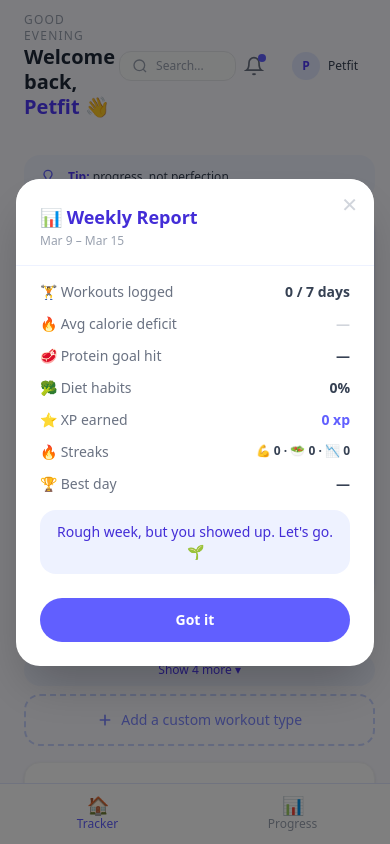
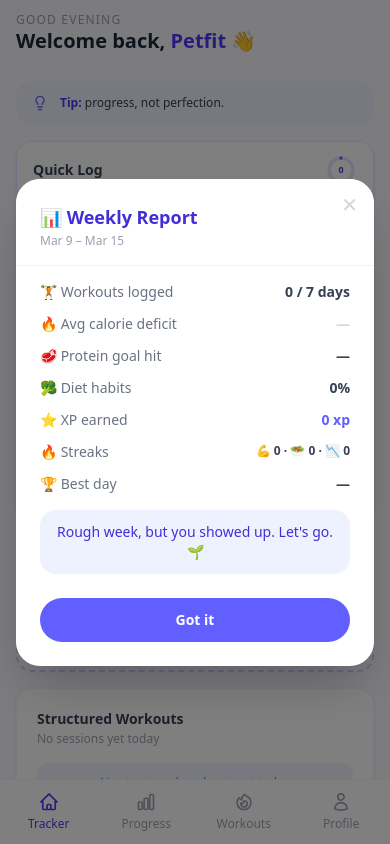
Before and after one commit to benringia/Virtual-Pet-Fitness, a Vue app: page / in a window 390 px wide. Shown: the top 844 px of the page. Built offline with nearby package versions, Linux system fonts and the light colour scheme.

Commit message:
minor fix

```diff
--- a/src/App.vue
+++ b/src/App.vue
@@ -101,7 +101,7 @@
       <!-- MAIN CONTENT -->
       <div class="flex flex-col flex-1 min-w-0 lg:pl-16">
       <!-- Top header bar -->
-      <header class="flex items-center justify-between px-6 py-3 sticky top-0 z-10">
+      <header class="flex items-center justify-between px-4 lg:px-6 py-3 sticky top-0 z-10">
         <!-- Left: Page title -->
         <div>
           <p class="text-xs text-gray-400 uppercase tracking-widest font-medium">{{ timeGreeting }}</p>
@@ -110,7 +110,7 @@
           </h1>
         </div>
         <!-- Center: Search bar (placeholder) -->
-        <div class="flex items-center gap-2 bg-gray-50 border border-gray-200 rounded-xl px-3 py-1.5 w-64">
+        <div class="hidden lg:flex items-center gap-2 bg-gray-50 border border-gray-200 rounded-xl px-3 py-1.5 w-64">
           <svg class="w-4 h-4 text-gray-400 shrink-0" viewBox="0 0 24 24" fill="none" stroke="currentColor" stroke-width="2">
             <circle cx="11" cy="11" r="8"/>
             <path d="m21 21-4.35-4.35"/>
@@ -118,7 +118,7 @@
           <input type="text" placeholder="Search..." class="bg-transparent text-xs text-gray-500 placeholder-gray-400 outline-none w-full" disabled/>
         </div>
         <!-- Right: Notification + Avatar (placeholders) -->
-        <div class="flex items-center gap-3">
+        <div class="hidden lg:flex items-center gap-3">
           <button class="relative p-2 rounded-xl hover:bg-gray-50 transition-colors cursor-pointer" title="Coming soon">
             <svg class="w-5 h-5 text-gray-500" viewBox="0 0 24 24" fill="none" stroke="currentColor" stroke-width="2">
               <path d="M18 8A6 6 0 0 0 6 8c0 7-3 9-3 9h18s-3-2-3-9"/>
@@ -134,7 +134,7 @@
           </div>
         </div>
       </header>
-      <main class="flex-1 min-w-0 overflow-y-auto pb-16 lg:pb-0">
+      <main class="flex-1 min-w-0 overflow-y-auto pb-20 lg:pb-0">
 
         <!-- Progress view -->
         <div v-if="activeView === 'progress'" class="p-4 lg:p-6">
@@ -142,7 +142,7 @@
         </div>
 
         <!-- Tracker view -->
-        <div v-if="activeView === 'tracker'" class="flex flex-col lg:flex-row gap-6 p-6 items-start">
+        <div v-if="activeView === 'tracker'" class="flex flex-col lg:flex-row gap-6 p-4 lg:p-6 items-start">
 
           <!-- Center column — masonry -->
           <div class="flex-1 min-w-0">
@@ -214,7 +214,7 @@
           </div>
 
           <!-- Right panel -->
-          <div class="w-80 shrink-0">
+          <div class="w-full lg:w-80 lg:shrink-0">
             <Pet />
             <!-- Activity Stats card -->
             <div class="bg-white rounded-2xl shadow-sm p-4 mb-4">
@@ -326,17 +326,60 @@
     </div>
 
     <!-- Mobile bottom nav (fixed) -->
-    <nav class="lg:hidden fixed bottom-0 left-0 right-0 bg-white border-t border-indigo-100 flex z-20" aria-label="Mobile navigation">
+    <nav class="lg:hidden fixed bottom-0 left-0 right-0 bg-white border-t border-gray-100 flex z-20" aria-label="Mobile navigation">
+
+      <!-- Tracker -->
       <button
         @click="activeView = 'tracker'"
-        :class="activeView === 'tracker' ? 'text-indigo-500' : 'text-gray-400'"
-        class="flex-1 py-3 flex flex-col items-center gap-0.5 text-xs font-medium transition-colors"
-      ><span class="text-lg leading-none">🏠</span> Tracker</button>
+        :class="activeView === 'tracker' ? 'text-indigo-600' : 'text-gray-400'"
+        class="flex-1 py-3 flex flex-col items-center gap-1 text-xs font-medium transition-colors cursor-pointer"
+        aria-label="Tracker"
+      >
+        <svg class="w-5 h-5" xmlns="http://www.w3.org/2000/svg" fill="none" viewBox="0 0 24 24" stroke-width="2" stroke="currentColor" aria-hidden="true">
+          <path stroke-linecap="round" stroke-linejoin="round" d="m2.25 12 8.954-8.955c.44-.439 1.152-.439 1.591 0L21.75 12M4.5 9.75v10.125c0 .621.504 1.125 1.125 1.125H9.75v-4.875c0-.621.504-1.125 1.125-1.125h2.25c.621 0 1.125.504 1.125 1.125V21h4.125c.621 0 1.125-.504 1.125-1.125V9.75M8.25 21h8.25" />
+        </svg>
+        <span>Tracker</span>
+      </button>
+
+      <!-- Progress -->
       <button
         @click="activeView = 'progress'"
-        :class="activeView === 'progress' ? 'text-indigo-500' : 'text-gray-400'"
-        class="flex-1 py-3 flex flex-col items-center gap-0.5 text-xs font-medium transition-colors"
-      ><span class="text-lg leading-none">📊</span> Progress</button>
+        :class="activeView === 'progress' ? 'text-indigo-600' : 'text-gray-400'"
+        class="flex-1 py-3 flex flex-col items-center gap-1 text-xs font-medium transition-colors cursor-pointer"
+        aria-label="Progress"
+      >
+        <svg class="w-5 h-5" xmlns="http://www.w3.org/2000/svg" fill="none" viewBox="0 0 24 24" stroke-width="2" stroke="currentColor" aria-hidden="true">
+          <path stroke-linecap="round" stroke-linejoin="round" d="M3 13.125C3 12.504 3.504 12 4.125 12h2.25c.621 0 1.125.504 1.125 1.125v6.75C7.5 20.496 6.996 21 6.375 21h-2.25A1.125 1.125 0 0 1 3 19.875v-6.75ZM9.75 8.625c0-.621.504-1.125 1.125-1.125h2.25c.621 0 1.125.504 1.125 1.125v11.25c0 .621-.504 1.125-1.125 1.125h-2.25a1.125 1.125 0 0 1-1.125-1.125V8.625ZM16.5 4.125c0-.621.504-1.125 1.125-1.125h2.25C20.496 3 21 3.504 21 4.125v15.75c0 .621-.504 1.125-1.125 1.125h-2.25a1.125 1.125 0 0 1-1.125-1.125V4.125Z" />
+        </svg>
+        <span>Progress</span>
+      </button>
+
+      <!-- My Workouts -->
+      <button
+        @click="activeView = 'workouts'"
+        :class="activeView === 'workouts' ? 'text-indigo-600' : 'text-gray-400'"
+        class="flex-1 py-3 flex flex-col items-center gap-1 text-xs font-medium transition-colors cursor-pointer"
+        aria-label="My Workouts"
+      >
+        <svg class="w-5 h-5" xmlns="http://www.w3.org/2000/svg" fill="none" viewBox="0 0 24 24" stroke-width="2" stroke="currentColor" aria-hidden="true">
+          <path stroke-linecap="round" stroke-linejoin="round" d="M15.362 5.214A8.252 8.252 0 0 1 12 21 8.25 8.25 0 0 1 6.038 7.047 8.287 8.287 0 0 0 9 9.601a8.983 8.983 0 0 1 3.361-6.867 8.21 8.21 0 0 0 3 2.48Z" />
+          <path stroke-linecap="round" stroke-linejoin="round" d="M12 18a3.75 3.75 0 0 0 .495-7.468 5.99 5.99 0 0 0-1.925 3.547 5.975 5.975 0 0 1-2.133-1.001A3.75 3.75 0 0 0 12 18Z" />
+        </svg>
+        <span>Workouts</span>
+      </button>
+
+      <!-- Profile placeholder -->
+      <button
+        class="flex-1 py-3 flex flex-col items-center gap-1 text-xs font-medium text-gray-400 transition-colors cursor-pointer"
+        aria-label="Profile (coming soon)"
+        title="Coming soon"
+      >
+        <svg class="w-5 h-5" xmlns="http://www.w3.org/2000/svg" fill="none" viewBox="0 0 24 24" stroke-width="2" stroke="currentColor" aria-hidden="true">
+          <path stroke-linecap="round" stroke-linejoin="round" d="M15.75 6a3.75 3.75 0 1 1-7.5 0 3.75 3.75 0 0 1 7.5 0ZM4.501 20.118a7.5 7.5 0 0 1 14.998 0A17.933 17.933 0 0 1 12 21.75c-2.676 0-5.216-.584-7.499-1.632Z" />
+        </svg>
+        <span>Profile</span>
+      </button>
+
     </nav>
 
   </div>
--- a/src/components/WeightLog.vue
+++ b/src/components/WeightLog.vue
@@ -56,9 +56,9 @@
       </div>
     </div>
 
-    <!-- Mini chart (last 7 entries) -->
-    <div v-if="last7.length >= 2" class="mb-4 bg-gray-50 rounded-xl p-3">
-      <p class="text-xs text-gray-400 mb-2">Last {{ last7.length }} entries</p>
+    <!-- Mini chart (1+ entries) -->
+    <div v-if="last7.length >= 1" class="mb-4 bg-gray-50 rounded-xl p-3">
+      <p class="text-xs text-gray-400 mb-2">Last {{ last7.length }} {{ last7.length === 1 ? 'entry' : 'entries' }}</p>
       <svg :viewBox="`0 0 ${SVG_W} ${SVG_H}`" class="w-full h-14" aria-hidden="true">
         <!-- Goal line -->
         <line
@@ -78,14 +78,20 @@
           :points="areaPoints"
           fill="url(#weight-fill)"
         />
-        <!-- Trend line -->
+        <!-- Trend line (2+ points) or horizontal placeholder (1 point) -->
         <polyline
+          v-if="chartCoords.length >= 2"
           :points="chartPoints"
           fill="none"
           stroke="#6366f1"
           stroke-width="2"
           stroke-linejoin="round"
           stroke-linecap="round"
+        />
+        <line
+          v-else-if="chartCoords.length === 1"
+          :x1="PAD" :y1="SVG_H / 2" :x2="SVG_W - PAD" :y2="SVG_H / 2"
+          stroke="#6366f1" stroke-width="1.5" stroke-dasharray="4 3" opacity="0.5"
         />
         <!-- Data dots -->
         <circle
@@ -94,16 +100,19 @@
           :cx="pt.x" :cy="pt.y" r="3"
           fill="#6366f1"
         />
-        <!-- Min / max labels -->
+        <!-- Min / max labels (only meaningful with 2+ entries) -->
+        <template v-if="chartCoords.length >= 2">
           <text :x="SVG_W - 2" :y="minY + 4" text-anchor="end" font-size="8" fill="#9ca3af">{{ chartMin }}</text>
           <text :x="SVG_W - 2" :y="maxY + 4" text-anchor="end" font-size="8" fill="#9ca3af">{{ chartMax }}</text>
+        </template>
       </svg>
     </div>
 
-    <p v-else-if="!last7.length" class="text-xs text-gray-400 text-center py-2 mb-4">
+    <p v-else class="text-xs text-gray-400 text-center py-2 mb-4">
       Log your weight to see your trend chart.
     </p>
 
+    <template v-if="!hasLoggedToday">
       <div v-if="showForm" class="border-t border-gray-100 pt-4 flex flex-col gap-2">
         <!-- Weight input -->
         <div class="flex flex-col gap-1">
@@ -159,6 +168,13 @@
         </svg>
         Update weight
       </button>
+    </template>
+    <div v-else class="border-t border-gray-100 pt-4 flex items-center gap-2 text-xs text-emerald-600">
+      <svg class="w-3.5 h-3.5 shrink-0" viewBox="0 0 24 24" fill="none" stroke="currentColor" stroke-width="2.5" stroke-linecap="round" stroke-linejoin="round" aria-hidden="true">
+        <path d="M20 6 9 17l-5-5"/>
+      </svg>
+      Daily log complete
+    </div>
 
   </section>
 </template>
@@ -174,7 +190,11 @@ const SVG_W = 300
 const SVG_H = 80
 const PAD = 10
 
-const showForm = ref(!state.weightLog.some(w => w.date === todayStr()))
+const hasLoggedToday = computed(() =>
+  state.weightLog.some(w => w.date === todayStr())
+)
+
+const showForm = ref(true)
 
 const weightInput = ref(null)
 const goalInput = ref(state.weightGoal)
@@ -213,15 +233,27 @@ const diff = computed(() => {
 })
 const diffPositive = computed(() => diff.value !== null && diff.value > 0)
 
-const chartMin = computed(() => Math.min(...last7.value.map(e => e.weight)))
-const chartMax = computed(() => Math.max(...last7.value.map(e => e.weight)))
+const chartMin = computed(() => {
+  if (!last7.value.length) return 0
+  const raw = Math.min(...last7.value.map(e => e.weight))
+  const rawMax = Math.max(...last7.value.map(e => e.weight))
+  return raw === rawMax ? raw - 1 : raw
+})
+
+const chartMax = computed(() => {
+  if (!last7.value.length) return 0
+  const raw = Math.max(...last7.value.map(e => e.weight))
+  const rawMin = Math.min(...last7.value.map(e => e.weight))
+  return raw === rawMin ? raw + 1 : raw
+})
 
 const chartCoords = computed(() => {
-  if (last7.value.length < 2) return []
+  const n = last7.value.length
+  if (n === 0) return []
+  if (n === 1) return [{ x: SVG_W / 2, y: SVG_H / 2 }]
   const min = chartMin.value
   const max = chartMax.value
-  const range = max - min || 1
-  const n = last7.value.length
+  const range = max - min
   return last7.value.map((e, i) => ({
     x: PAD + (i / (n - 1)) * (SVG_W - PAD * 2),
     y: PAD + (1 - (e.weight - min) / range) * (SVG_H - PAD * 2),
@@ -249,10 +281,10 @@ const maxY = computed(() => {
 })
 
 const goalY = computed(() => {
-  if (!state.weightGoal || last7.value.length < 2) return null
+  if (!state.weightGoal || !last7.value.length) return null
   const min = chartMin.value
   const max = chartMax.value
-  const range = max - min || 1
+  const range = max - min
   const y = PAD + (1 - (state.weightGoal - min) / range) * (SVG_H - PAD * 2)
   return y < PAD ? PAD : y > SVG_H - PAD ? SVG_H - PAD : y
 })
```
Also changed, not shown: .claude/session-log.txt, 1 other file (tests, documents, lock files or other folders). Lines whose indentation alone changed are shown as unchanged.
